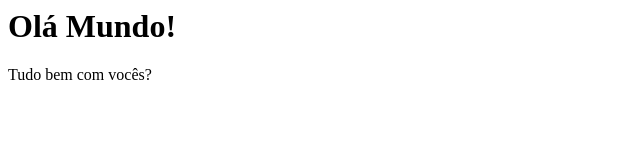
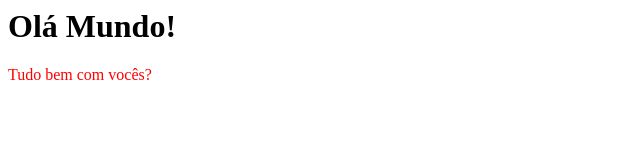
Before and after one commit to WicRT/aula_git, a plain HTML site: page index.html in a window 1280 px wide. Shown: the whole page, without its empty margins (0-640 px from the left). Drawn offline with Linux system fonts and the light colour scheme.

Commit message:
Altera a cor do titulo da página principal
Altera a cor do titulo para vermelho para ficar mais chamativo

```diff
--- a/index.html
+++ b/index.html
@@ -2,6 +2,6 @@
     <head></head>
     <body>
         <h1>Olá Mundo!</h1>
-        <p>Tudo bem com vocês?</p>
+        <p style="color : red">Tudo bem com vocês?</p>
     </body>
 </html>
```
